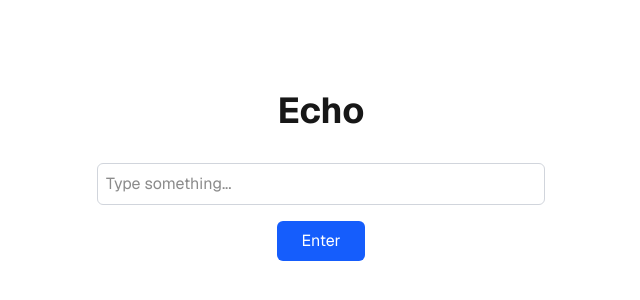
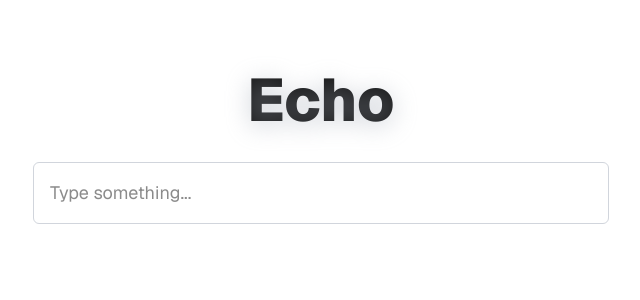
Before and after one commit to AndchooChen/Echo, a Next.js app in the folder echo/: page / in a window 1280 px wide. Shown: the part 224-524 px from the top of the page, without its empty margins (319-959 px from the left). Built offline with nearby package versions, Linux system fonts and the light colour scheme.

Commit message:
Made the homescreen more sleek with white outlined components

```diff
--- a/echo/src/app/page.tsx
+++ b/echo/src/app/page.tsx
@@ -1,4 +1,4 @@
-"use client"; // Add this line at the top
+"use client";
 
 import { useState } from "react";
 
@@ -12,7 +12,10 @@ export default function Home() {
   return (
     <div className="flex flex-col items-center justify-center min-h-screen p-8 sm:p-20 font-[family-name:var(--font-geist-sans)]">
       {/* Title */}
-      <h1 className="text-4xl font-bold mb-8">Echo</h1>
+      <h1 className="text-6xl font-extrabold mb-8 text-center relative">
+        <span className="absolute left-0 right-0 top-1 text-gray-400 opacity-50 blur-md">Echo</span>
+        Echo
+      </h1>
 
       {/* Input Box */}
       <input
@@ -20,13 +23,13 @@ export default function Home() {
         value={input}
         onChange={(e) => setInput(e.target.value)}
         placeholder="Type something..."
-        className="w-full max-w-md p-2 border border-gray-300 rounded-md focus:outline-none focus:ring-2 focus:ring-blue-500"
+        className="w-full max-w-xl p-4 text-lg border border-gray-300 rounded-md focus:outline-none focus:ring-2 focus:ring-blue-500"
       />
 
       {/* Enter Button */}
       <button
         onClick={handleSubmit}
-        className="mt-4 px-6 py-2 bg-blue-600 text-white rounded-md hover:bg-blue-700 transition"
+        className="mt-4 px-6 py-2 text-white border border-white rounded-md hover:bg-white hover:text-black transition bg-transparent"
       >
         Enter
       </button>
```
